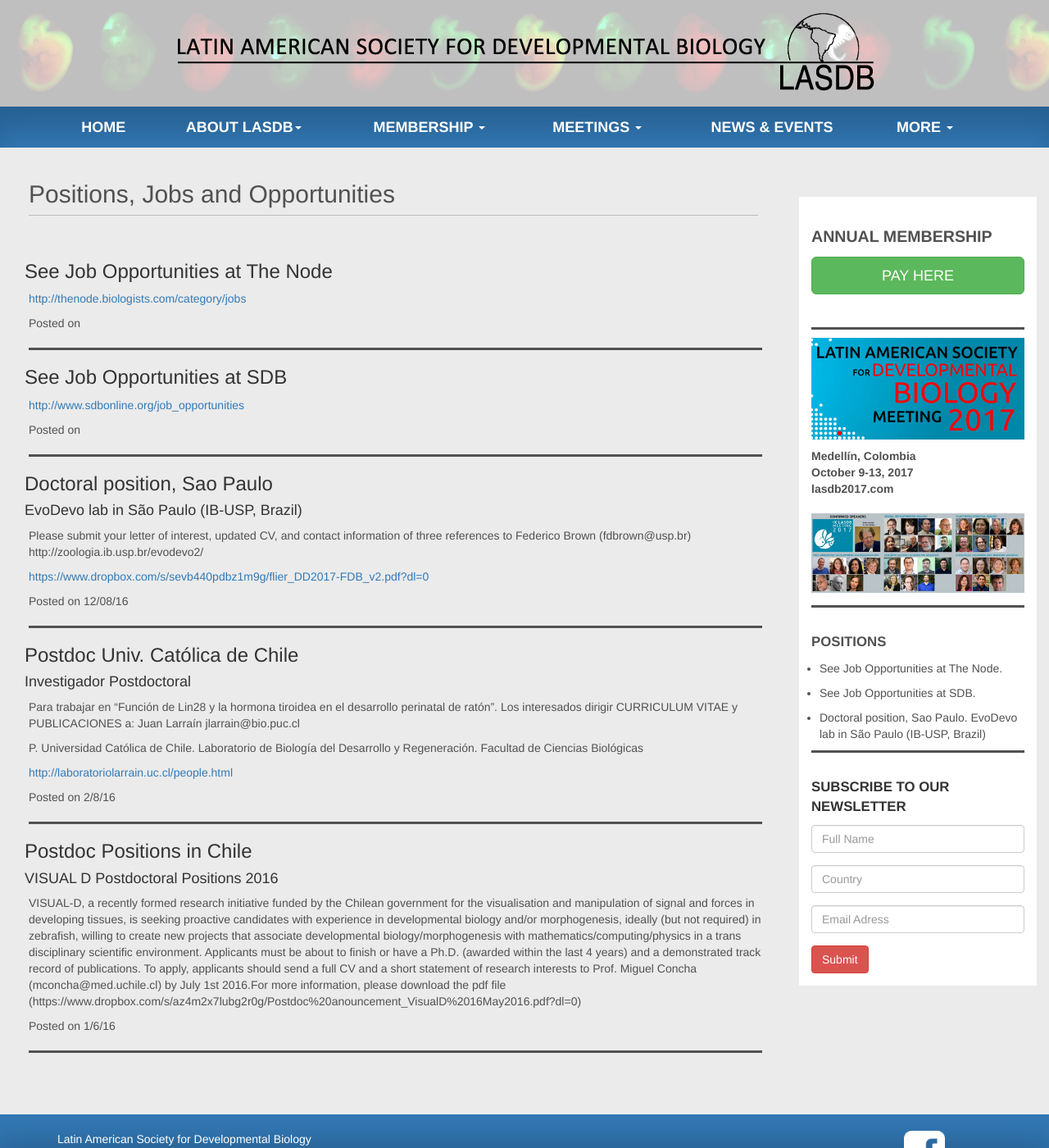
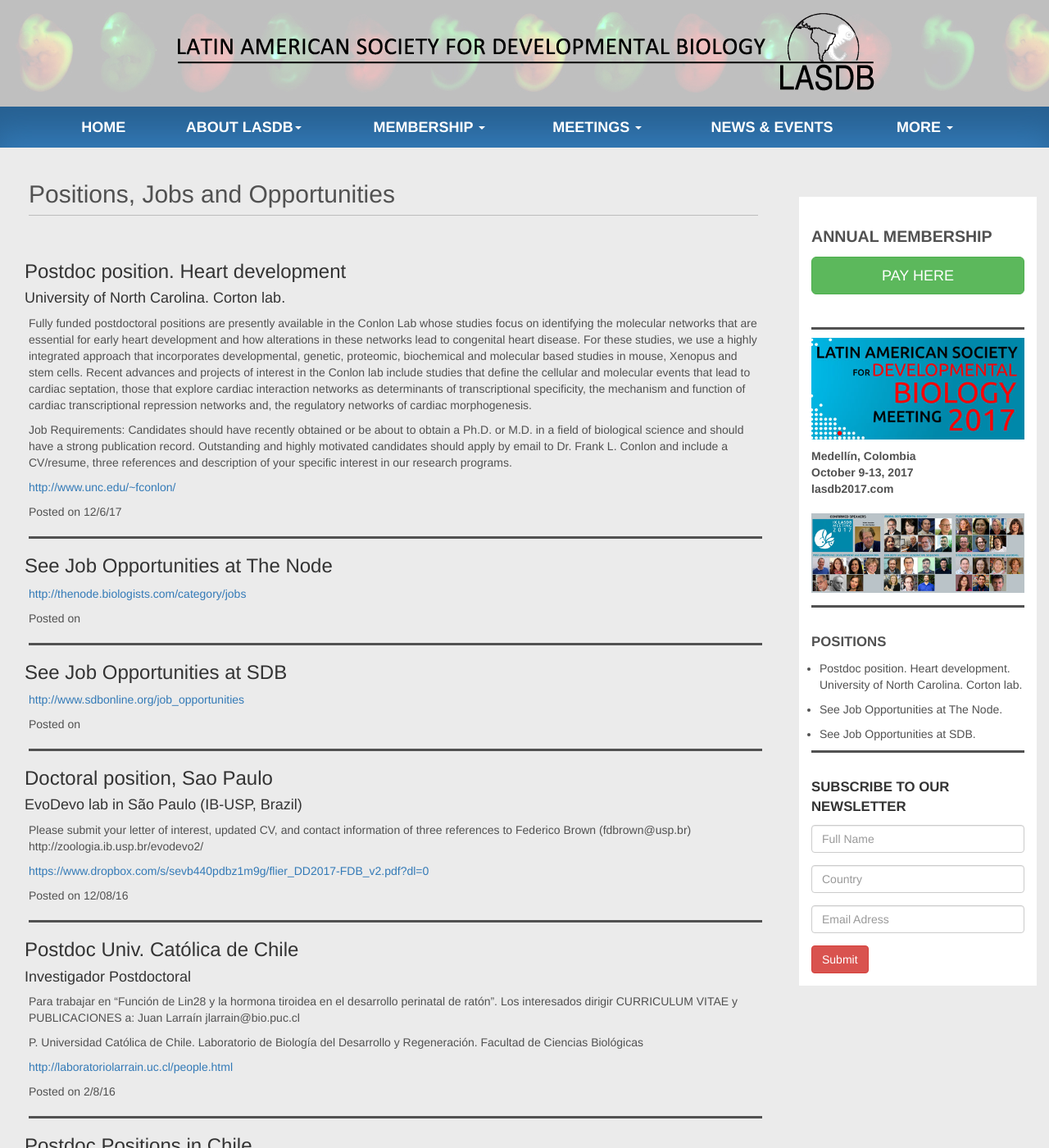
Before and after one commit to lasdb/lasdb.github.io, a Jekyll site: the page built from _posts/2000-01-01-jobs.markdown, in a window 1280 px wide and 1400 px high. Shown: the whole window at 82% size. Built offline with Jekyll 4.4.1, drawn with Linux system fonts in a browser that asks for light colours; nearby versions of some CDN libraries.

Commit message:
Create 2000-01-01-jobs.markdown

```diff
--- a/_posts/2000-01-01-jobs.markdown
+++ b/_posts/2000-01-01-jobs.markdown
@@ -5,6 +5,12 @@
 categories: jobs
 permalink: /pages/jobs.html
 jobs:
+  - title: 'Postdoc position. Heart development'
+    date: '12/6/17'
+    subtitle: 'University of North Carolina. Corton lab.'
+    body: 'Fully funded postdoctoral positions are presently available in the Conlon Lab whose studies focus on identifying the molecular networks that are essential for early heart development and how alterations in these networks lead to congenital heart disease. For these studies, we use a highly integrated approach that incorporates developmental, genetic, proteomic, biochemical and molecular based studies in mouse, Xenopus and stem cells. Recent advances and projects of interest in the Conlon lab include studies that define the cellular and molecular events that lead to cardiac septation, those that explore cardiac interaction networks as determinants of transcriptional specificity, the mechanism and function of cardiac transcriptional repression networks and, the regulatory networks of cardiac morphogenesis.'
+    par2: 'Job Requirements:  Candidates should have recently obtained or be about to obtain a Ph.D. or M.D. in a field of biological science and should have a strong publication record. Outstanding and highly motivated candidates should apply by email to Dr. Frank L. Conlon and include a CV/resume, three references and description of your specific interest in our research programs.'
+    URL: 'http://www.unc.edu/~fconlon/'
   - title: 'See Job Opportunities at The Node'
     date: ''
     URL: 'http://thenode.biologists.com/category/jobs'
```
